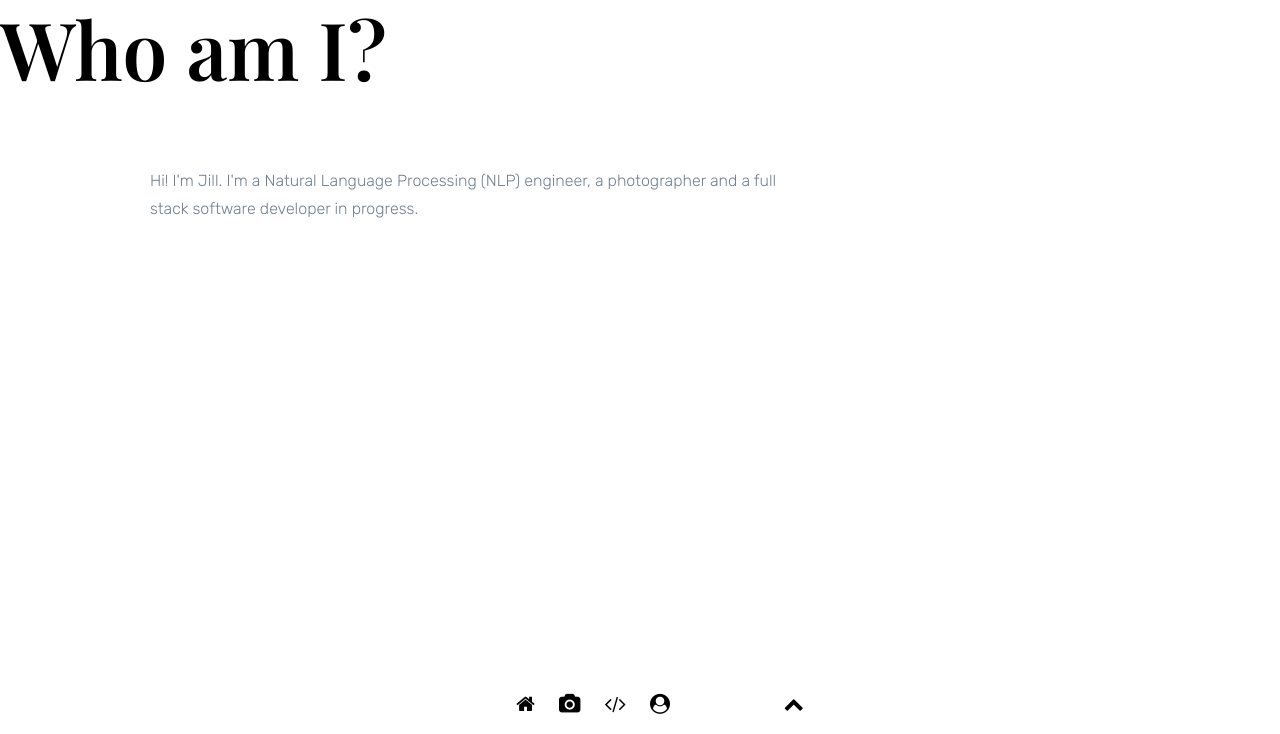
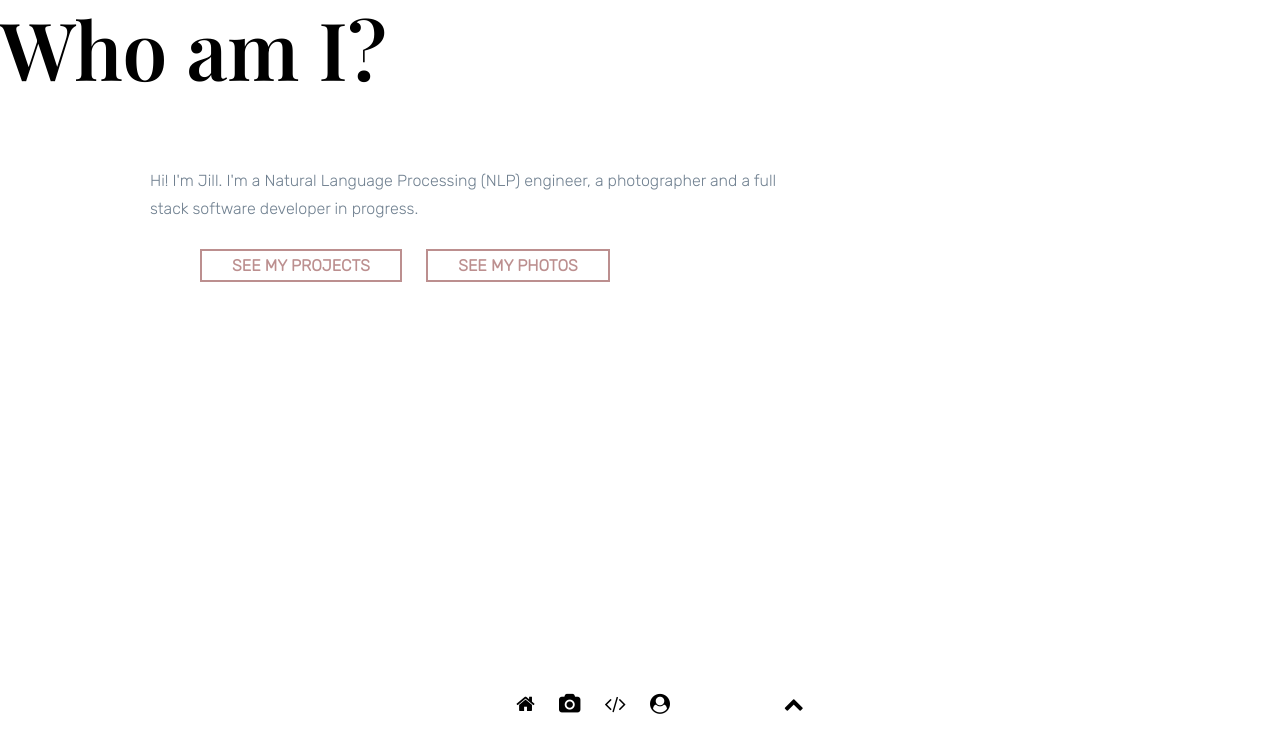
Before and after one commit to Code-Institute-Submissions/second-website, a plain HTML site: page index.html in a window 1280 px wide. Shown: the part 66-800 px from the top of the page. Drawn offline with nearby package versions, Linux system fonts and the light colour scheme.

Commit message:
add index accent buttons to projects and photos

```diff
--- a/assets/css/style.css
+++ b/assets/css/style.css
@@ -66,9 +66,22 @@ body {
  {
 
 }
-
 .button-contact {
     border-bottom: 2px solid var(--color-accent);
+}
+
+.button-accent {
+    display: inline-block;
+    padding: 5px 30px 5px 30px;
+    border: 2px solid var(--color-accent);
+    margin: 10px;
+}
+.button-accent a {
+    color: var(--color-accent);
+    text-transform: uppercase;
+    text-align: center;
+    text-decoration: none;
+    font-weight: 600;
 }
 
 /* = = = = = = = = = = = = = = =   HEADER + FOOTER   = = = = = = = = = = = = = = = */
--- a/index.html
+++ b/index.html
@@ -38,6 +38,10 @@
         <h1 id="hero-text">Who am I?</h1>
         <article>
             <p>Hi! I'm Jill. I'm a Natural Language Processing (NLP) engineer, a photographer and a full stack software developer in progress.</p>
+            <ul>
+                <li class="button-accent"><a href="#">See my projects</a></li>
+                <li class="button-accent"><a href="#">See my photos</a></li>
+            </ul>
         </article>
     </section>
 
```
